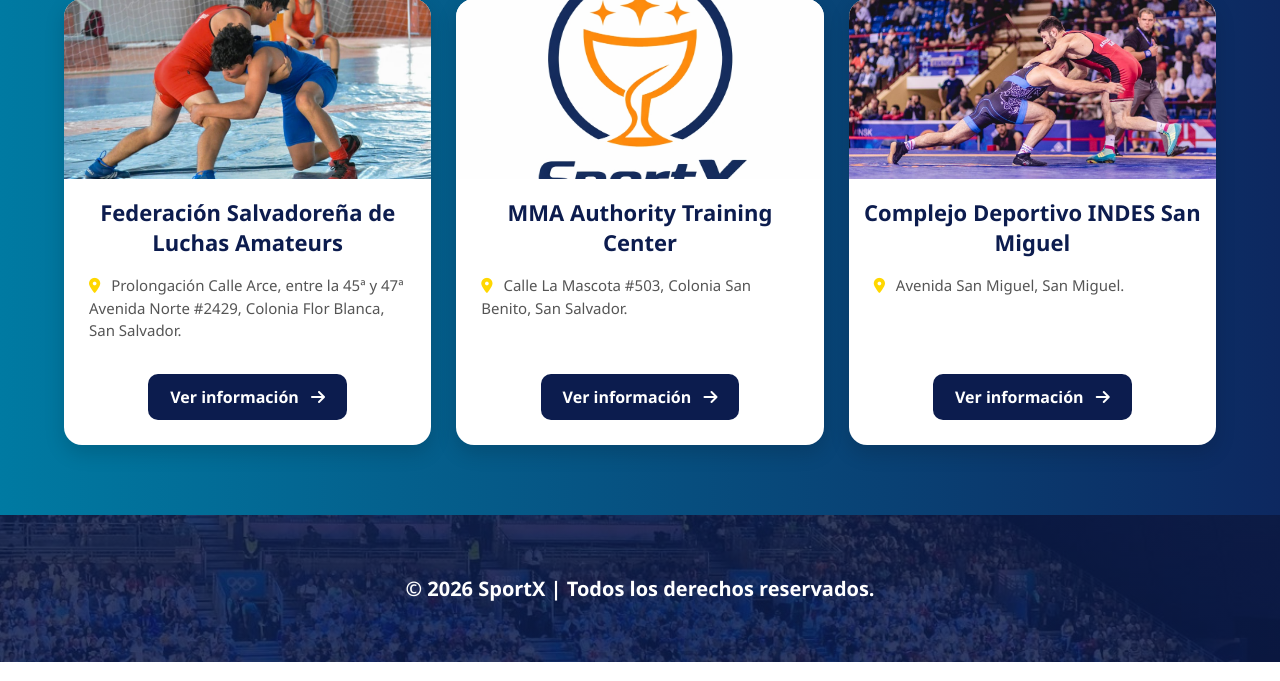
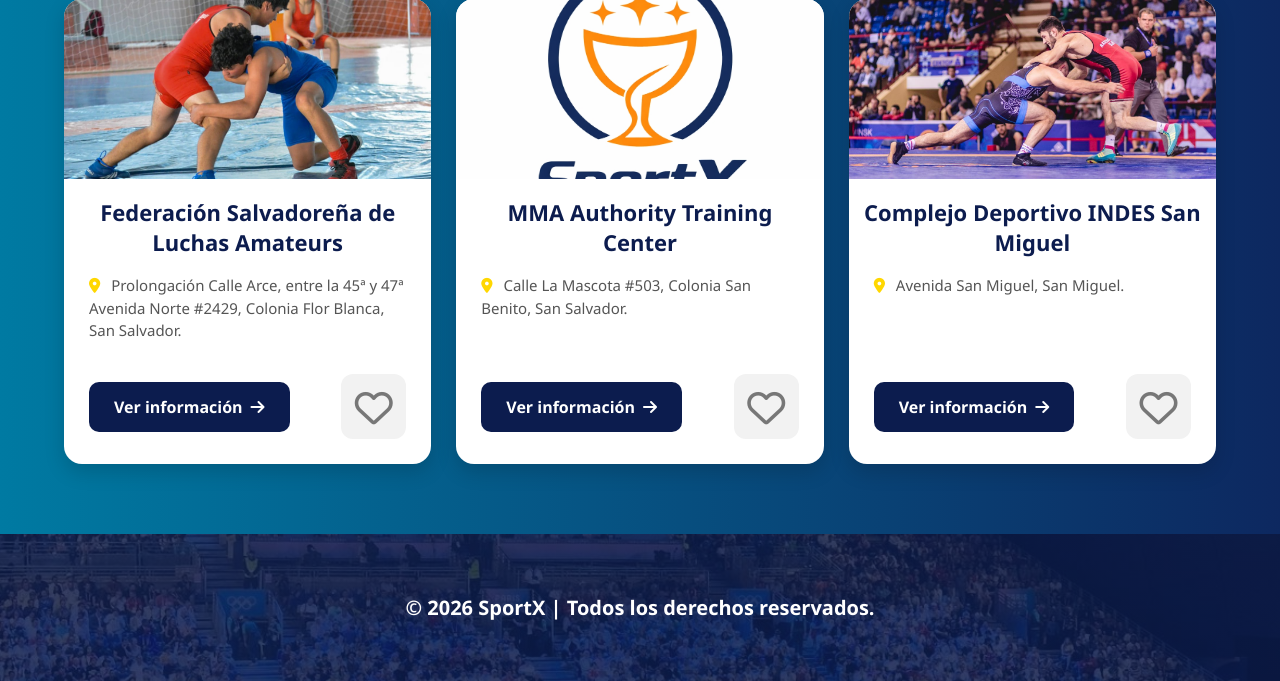
Before and after one commit to CarlosMois/Sportx, a PHP site: page /Public/lucha.php in a window 1280 px wide. Shown: the part 4271-4952 px from the top of the page. Run offline with PHP 8.4, Linux system fonts and the light colour scheme; the visitor is signed in with stand-in values (Sample User, id 1); some libraries are stand-ins or nearby versions.

Commit message:
parte de favoritos

```diff
--- a/Public/CSS/lucha.css
+++ b/Public/CSS/lucha.css
@@ -523,3 +523,60 @@ footer p{
     }
 
 }
+
+
+
+
+.card-acciones{
+    display:flex;
+    align-items:center;
+    justify-content:space-between;
+    padding:0 25px;
+}
+
+.academia-btn{
+    display:flex;
+    align-items:center;
+    justify-content:center;
+    background:#0c1c4e;
+    color:white;
+    text-decoration:none;
+    padding:14px 25px;
+    border-radius:10px;
+    font-size:16px;
+    font-weight:bold;
+    transition:.3s;
+}
+
+.academia-btn i{
+    margin-left:8px;
+}
+
+.academia-btn:hover{
+    background:#FFD700;
+    color:#0c1c4e;
+}
+
+.favorito-btn{
+    width:65px;
+    height:65px;
+    flex-shrink:0;
+    border:none;
+    border-radius:12px;
+    background:#f2f2f2;
+    color:#777;
+    font-size:38px;
+    cursor:pointer;
+    transition:all .3s ease;
+}
+
+.favorito-btn:hover{
+    color:#e63946;
+    background:#ffe5e8;
+    transform:scale(1.08);
+}
+
+.favorito-btn.activo{
+    color:#e63946;
+    background:#ffe5e8;
+}
--- a/Public/lucha.php
+++ b/Public/lucha.php
@@ -372,7 +372,9 @@ Llamar
 
     <img src="../Public/img/LUCHA-OLIMPICA.jpg" alt="Federación Salvadoreña de Luchas Amateurs">
 
+
     <h3>Federación Salvadoreña de Luchas Amateurs</h3>
+
 
     <p class="ubicacion">
         <i class="fa-solid fa-location-dot"></i>
@@ -380,10 +382,18 @@ Llamar
         Colonia Flor Blanca, San Salvador.
     </p>
 
-    <a href="academias.html" target="_blank" class="academia-btn">
+    <div class="card-acciones">
+
+    <a href="academias.php" target="_blank" class="academia-btn">
         Ver información
         <i class="fa-solid fa-arrow-right"></i>
     </a>
+
+    <button class="favorito-btn" type="button">
+        <i class="fa-regular fa-heart"></i>
+    </button>
+
+</div>
 
 </div>
 
@@ -400,10 +410,18 @@ Llamar
          </p>
 
 
-            <a href="academia.html?id=2" target="_blank" class="academia-btn">
+           <div class="card-acciones">
+
+    <a href="academias.php" target="_blank" class="academia-btn">
         Ver información
         <i class="fa-solid fa-arrow-right"></i>
     </a>
+
+    <button class="favorito-btn" type="button">
+        <i class="fa-regular fa-heart"></i>
+    </button>
+
+</div>
 
         </div>
 
@@ -420,10 +438,18 @@ Llamar
         Avenida San Miguel, San Miguel.
             </p>
 
-            <a href="academia.html?id=3" target="_blank" class="academia-btn">
+           <div class="card-acciones">
+
+    <a href="academias.php" target="_blank" class="academia-btn">
         Ver información
         <i class="fa-solid fa-arrow-right"></i>
     </a>
+
+    <button class="favorito-btn" type="button">
+        <i class="fa-regular fa-heart"></i>
+    </button>
+
+</div>
 
         </div>
 
```
Also changed, not shown: Public/registro.html (+1 -116 lines). Lines whose indentation alone changed are shown as unchanged.
